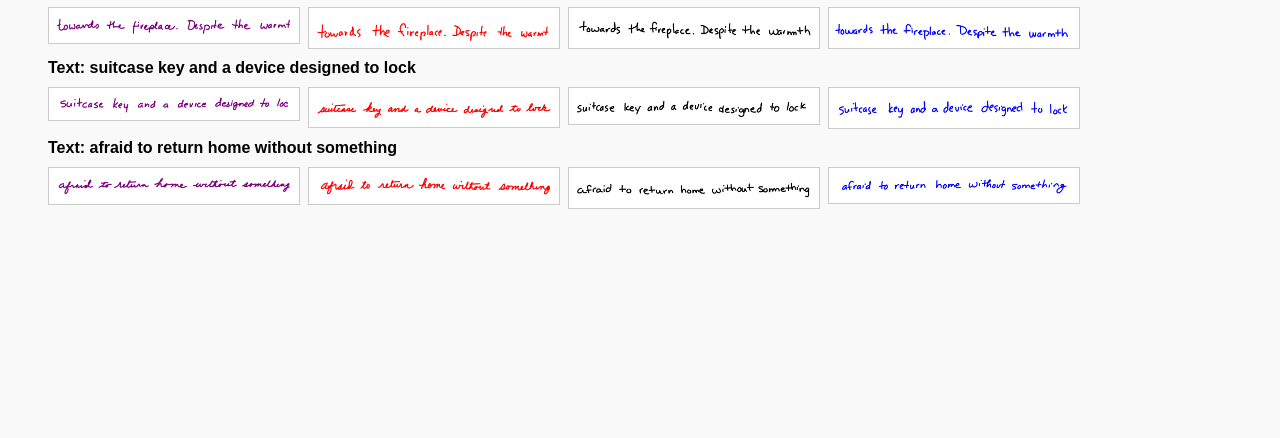
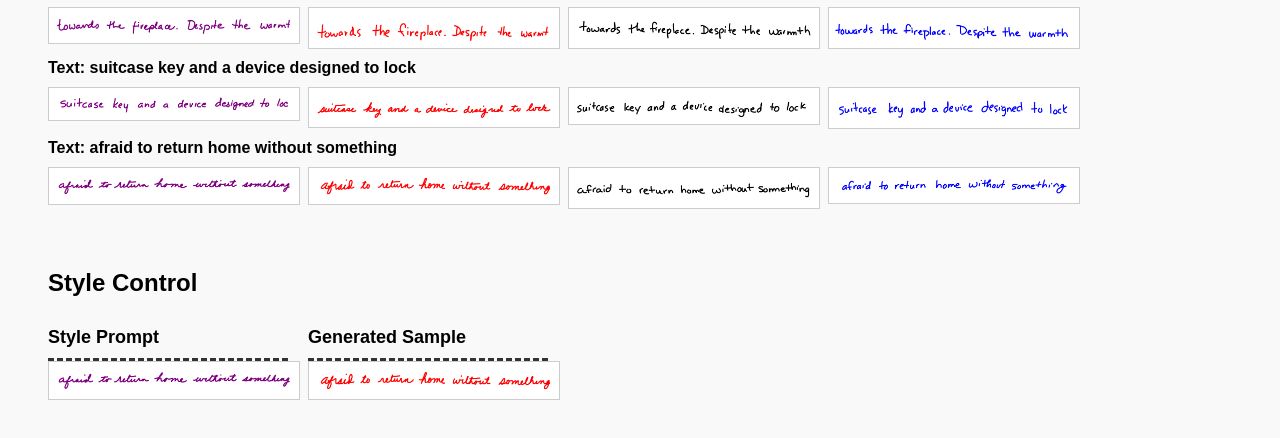
Before and after one commit to akahello-a11y/trink-demo, a plain HTML site: page index.html in a window 1280 px wide. Shown: the part 1501-1939 px from the top of the page. Before the commit the page ends 1758 px from the top, so only its background shows below. Drawn offline with Linux system fonts and the light colour scheme.

Commit message:
Update index.html

```diff
--- a/index.html
+++ b/index.html
@@ -168,5 +168,15 @@
   <img src="figure/long/no_priming_522_trinktop.png">
 </div>
 
+<h2>Style Control</h2>
+<div class="sample-grid" style="grid-template-columns: repeat(2, 240px);">
+  <div class="method-header">Style Prompt</div>
+  <div class="method-header">Generated Sample</div>
+</div>
+
+<div class="sample-grid" style="grid-template-columns: repeat(2, 240px);">
+  <img src="figure/long/no_priming_522_alexrnn.png">
+  <img src="figure/long/no_priming_522_alexrnntop.png">
+</div>
 </body>
 </html>
```
